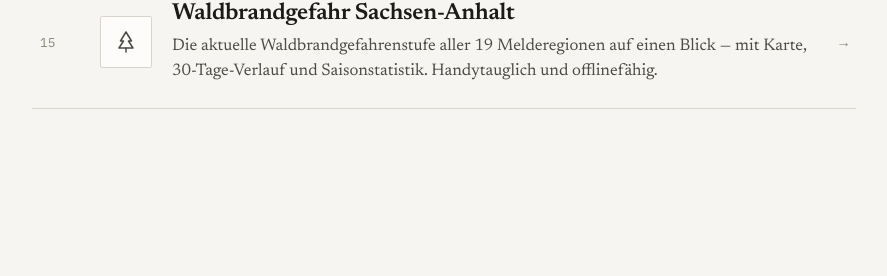
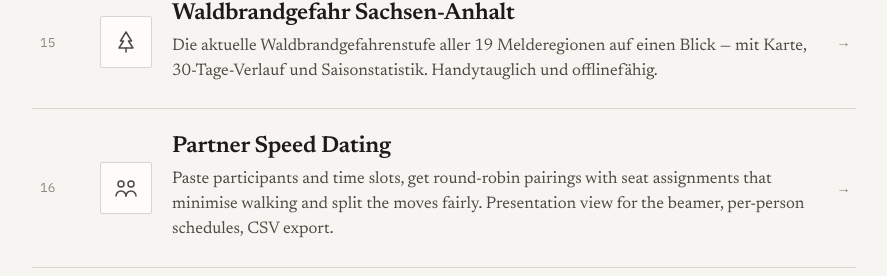
Before and after one commit to kolaente/tools, a plain HTML site: page index.html in a window 1280 px wide. Shown: the part 2436-2712 px from the top of the page, without its empty margins (196-1083 px from the left). Before the commit the page ends 2641 px from the top, so only its background shows below. Drawn offline with Linux system fonts and the light colour scheme.

Commit message:
feat(index): link Partner Speed Dating tool

```diff
--- a/index.html
+++ b/index.html
@@ -612,6 +612,21 @@
           </div>
           <span class="tool-arrow" aria-hidden="true">&rarr;</span>
         </a>
+        <a href="/partner-speed-dating/" class="tool-card" data-keywords="partner speed dating pairings seating round robin general assembly ga meeting tables slots schedule networking kennenlernen paarungen sitzplan zeitplan rabbit hole">
+          <div class="tool-icon">
+            <svg viewBox="0 0 24 24" fill="none" stroke="currentColor" stroke-linecap="round" stroke-linejoin="round">
+              <circle cx="7" cy="8" r="3"/>
+              <circle cx="17" cy="8" r="3"/>
+              <path d="M2 20c0-3 2.5-5 5-5s5 2 5 5"/>
+              <path d="M12 20c0-3 2.5-5 5-5s5 2 5 5"/>
+            </svg>
+          </div>
+          <div class="tool-content">
+            <h2 class="tool-name">Partner Speed Dating</h2>
+            <p class="tool-description">Paste participants and time slots, get round-robin pairings with seat assignments that minimise walking and split the moves fairly. Presentation view for the beamer, per-person schedules, CSV export.</p>
+          </div>
+          <span class="tool-arrow" aria-hidden="true">&rarr;</span>
+        </a>
       </div>
 
       <div class="empty-state hidden" id="emptyState">
```
